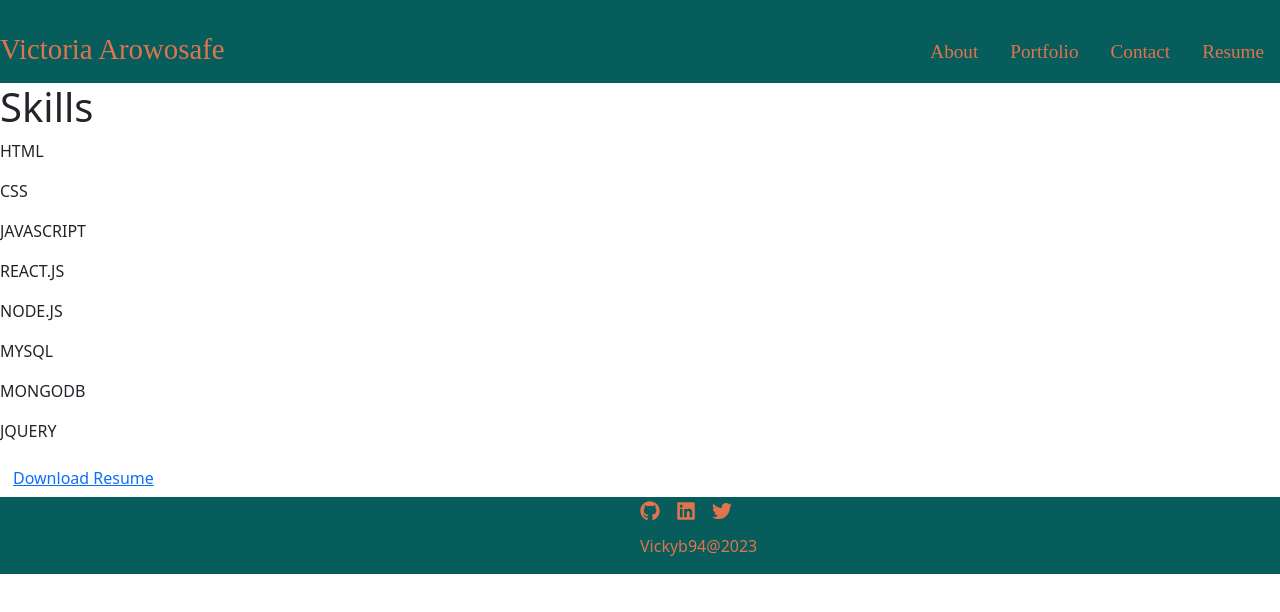
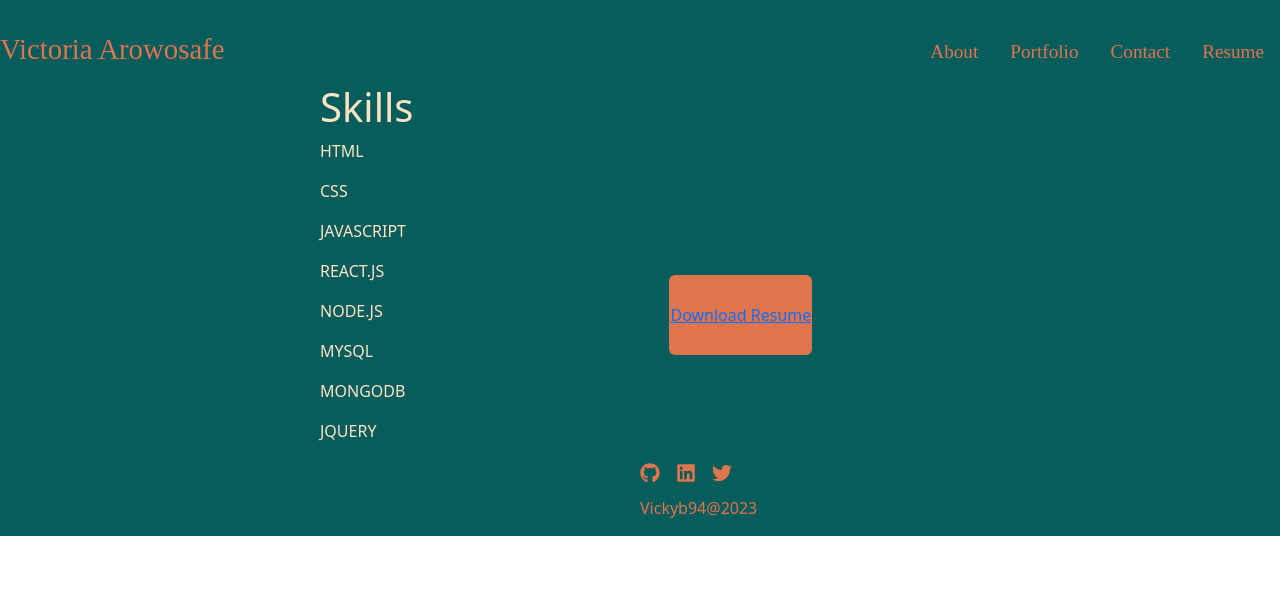
Before and after one commit to Vickyb94/cw20-react-portfolio, a React (Create React App) app: page / in a window 1280 px wide. Shown: the top 612 px of the page. Built offline with nearby package versions, Linux system fonts and the light colour scheme.

Commit message:
added styling to resume page

```diff
--- a/src/index.css
+++ b/src/index.css
@@ -193,3 +193,28 @@ form .btn {
   background-color: rgb(7, 92, 92);
   color: bisque;
 }
+
+.resume-container {
+  background-color: rgb(7, 92, 92);
+  width: 100%;
+  display: flex;
+}
+
+.resume {
+  margin-left: 25%;
+  color: bisque;
+}
+
+.resume-container .btn {
+  padding: 0.5rem 0;
+  margin-top: 15%;
+  margin-bottom: 5%;
+  margin-left: 20%;
+  height: 10vh;
+
+}
+
+.resume-container .btn {
+  background-color: rgb(223, 116, 77);
+  color: bisque;
+  }
```
